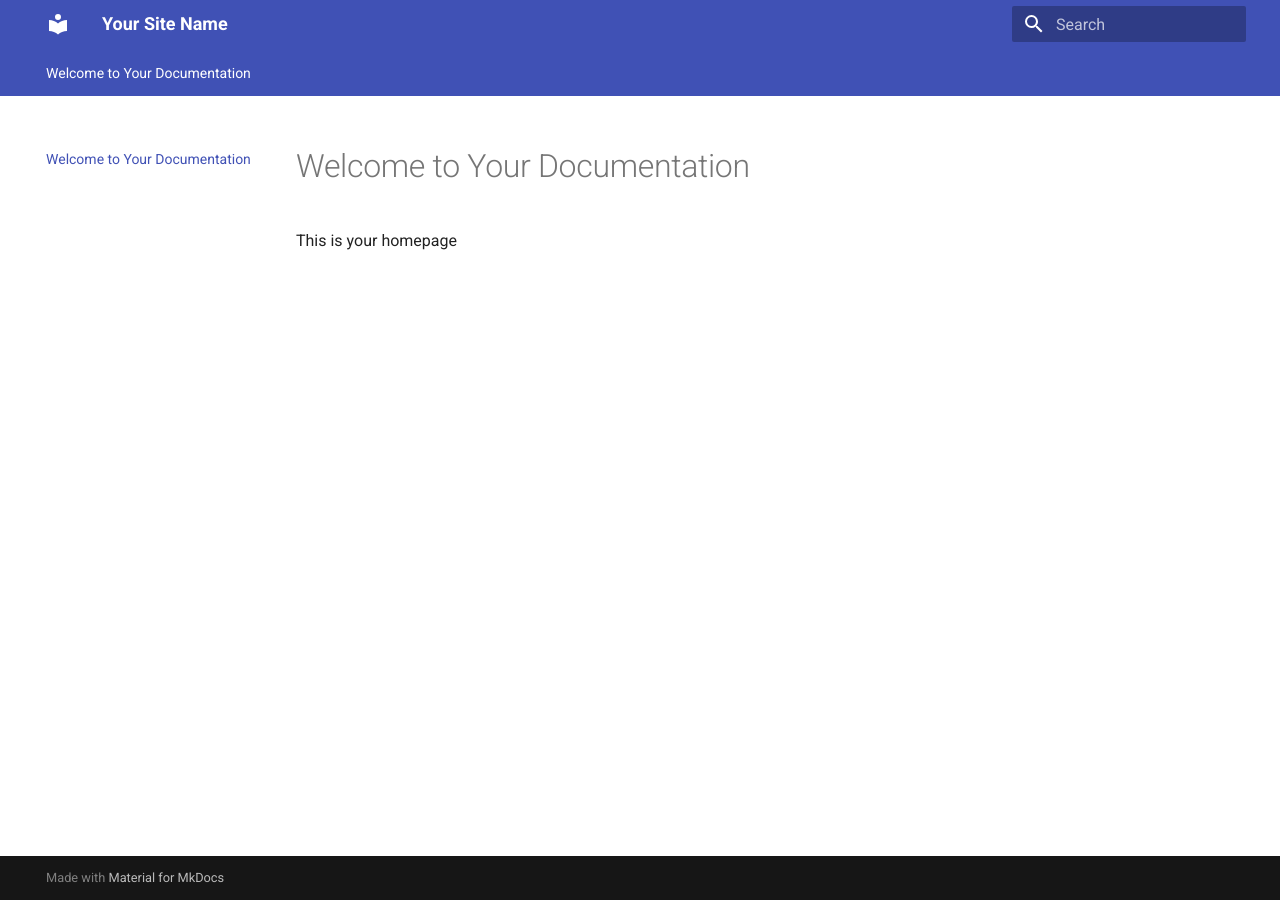
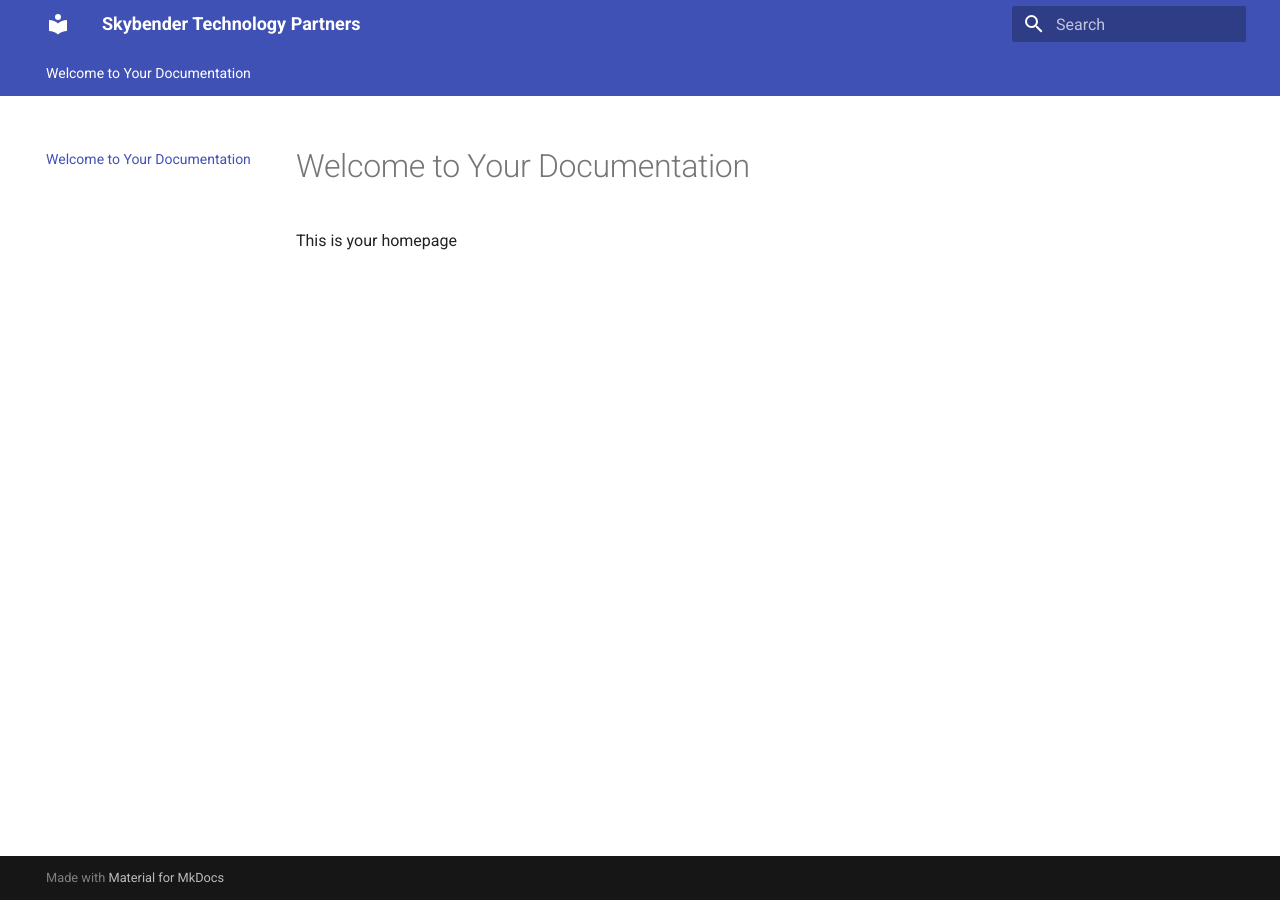
Before and after one commit to dbendersky/SkybenderTechnologyPartners, an MkDocs documentation site: the page built from docs/index.md, in a window 1280 px wide. Built offline with MkDocs 1.6.1 and Material for MkDocs 9.7.7, drawn with Linux system fonts in a browser that asks for light colours.

Commit message:
update site name

```diff
--- a/mkdocs.yml
+++ b/mkdocs.yml
@@ -1,4 +1,4 @@
-site_name: Your Site Name
+site_name: Skybender Technology Partners
 theme:
   name: material
   features:
```
